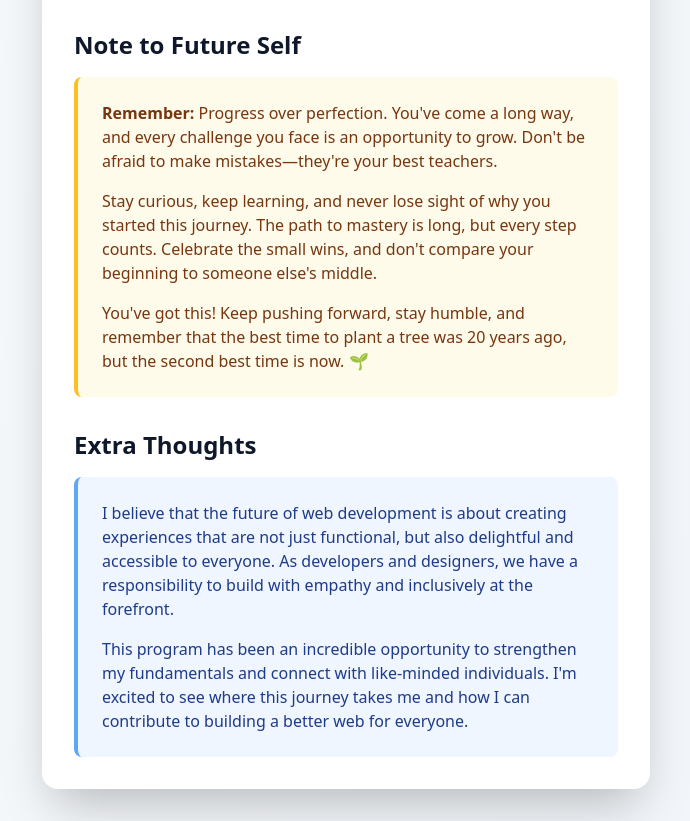
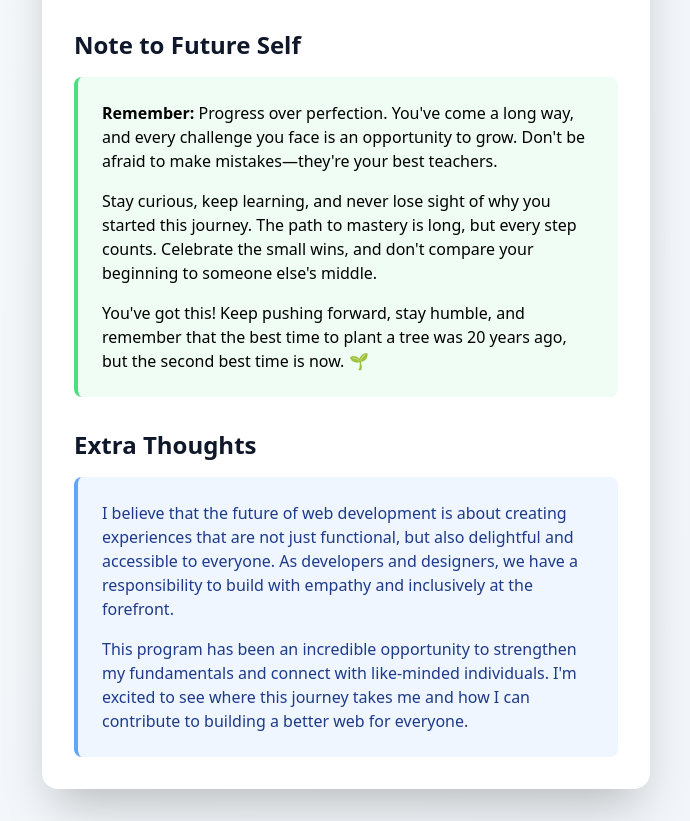
Before and after one commit to techie084/Profile-Card, a plain HTML site: page about.html in a window 1280 px wide. Shown: the part 1219-2040 px from the top of the page, without its empty margins (294-984 px from the left). Drawn offline with nearby package versions, Linux system fonts and the light colour scheme.

Commit message:
fix:  edits

```diff
--- a/about.html
+++ b/about.html
@@ -184,7 +184,7 @@
             </h2>
             <div
               data-testid="test-about-future-note"
-              class="bg-amber-50 border-l-4 border-amber-400 p-6 rounded-lg text-amber-900"
+              class="bg-green-50 border-l-4 border-green-400 p-6 rounded-lg text-black-900"
             >
               <p class="mb-4">
                 <strong>Remember:</strong> Progress over perfection. You've come
```
Also changed, not shown: contact.html (+1 -1 lines).
